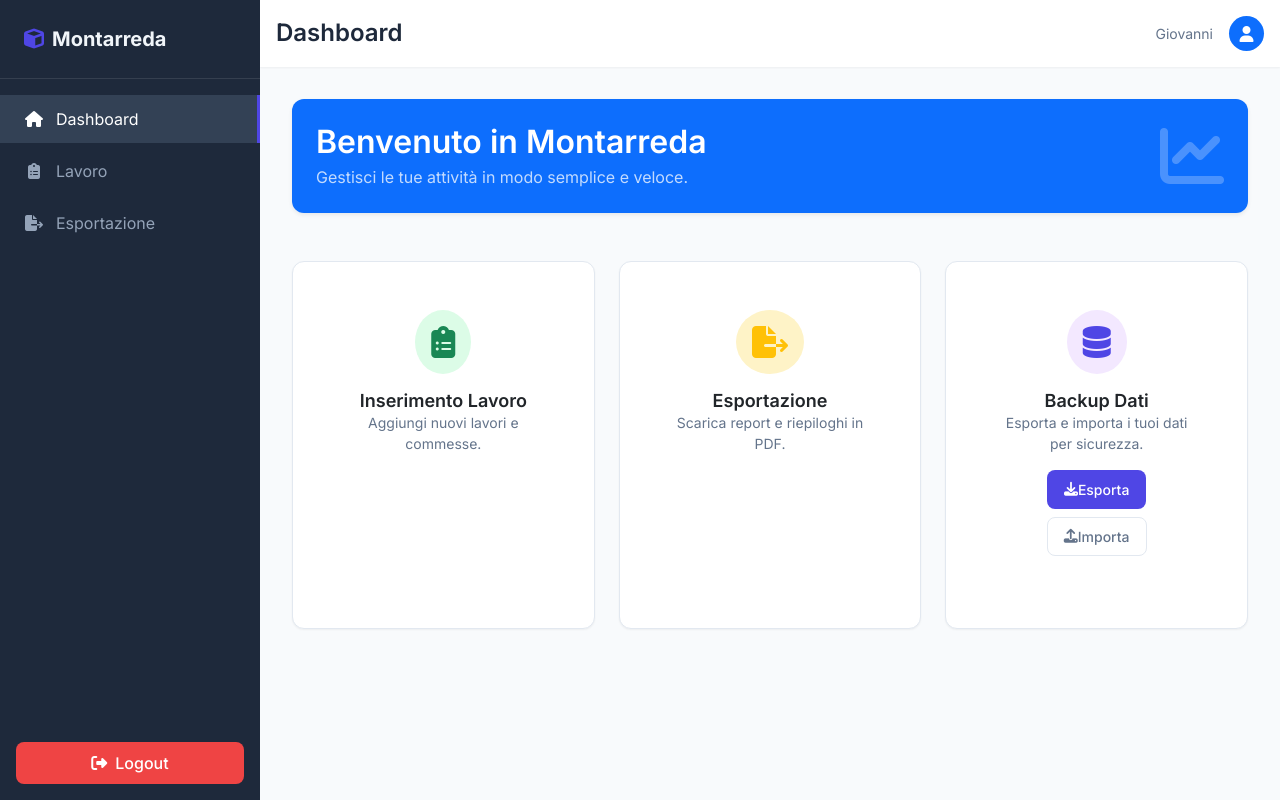
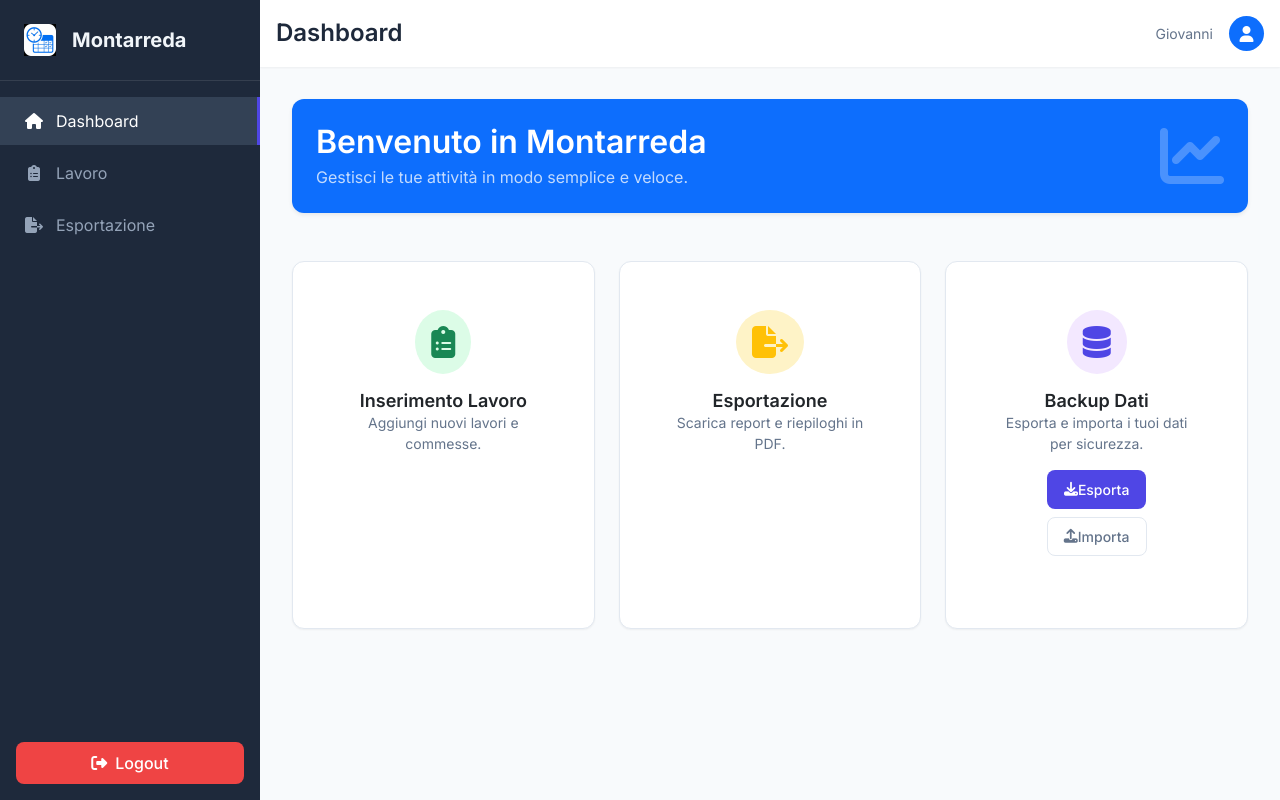
Before and after one commit to Targia94/Montarreda, a plain HTML site: page dashboard.html in a window 1280 px wide. Drawn offline with nearby package versions, Linux system fonts and the light colour scheme.

Commit message:
Add files via upload

```diff
--- a/dashboard.html
+++ b/dashboard.html
@@ -23,7 +23,7 @@
         <!-- Sidebar -->
         <nav class="sidebar" id="sidebar">
             <div class="sidebar-header">
-                <i class="fas fa-cube text-primary"></i> Montarreda
+                <img src="static/icons/icon-192.png" alt="Montarreda" style="width: 32px; height: 32px; margin-right: 8px;"> Montarreda
             </div>
             <ul class="sidebar-menu">
                 <li class="nav-item">
```
Also changed, not shown: esportazione.html (+1 -1 lines), lavoro.html (+1 -1 lines), favicon.ico (added).
